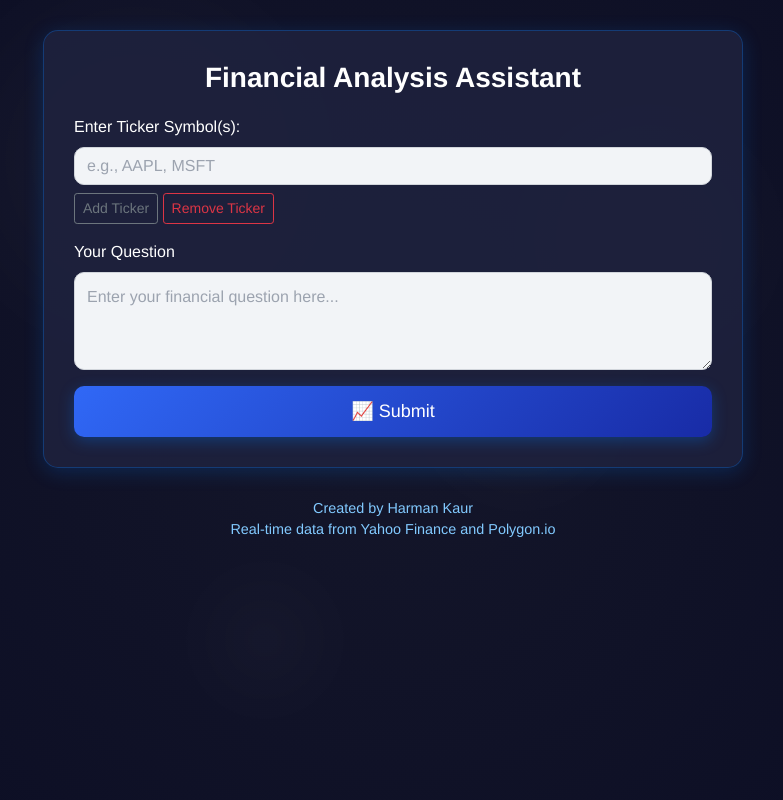
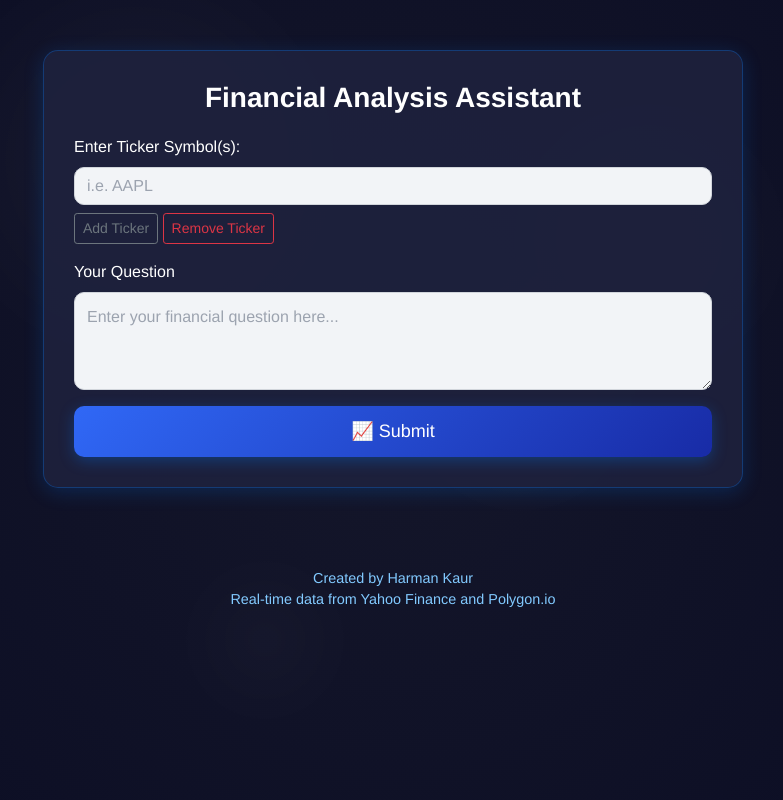
Before and after one commit to HarmanK00/RAG-ResearchPaper, a Flask app: page / in a window 1280 px wide. Shown: the whole page, without its empty margins (247-1030 px from the left). Run offline with Flask 3, Linux system fonts and the light colour scheme; some libraries are stand-ins or nearby versions.

Commit message:
Fixed scrolling issue for Financial Analysis Assistant

```diff
--- a/templates/index.html
+++ b/templates/index.html
@@ -24,7 +24,7 @@
             flex-direction: column;
             align-items: center;
             min-height: 100vh;
-            overflow: hidden;
+            overflow: auto; /* Allow scroll when needed */
             position: relative;
         }
 
@@ -49,7 +49,7 @@
         .container {
             max-width: 700px;
             width: 100%;
-            margin-top: 30px;
+            margin: 50px 0; /* Added margin-bottom to provide spacing for long responses */
             padding: 30px;
             background: rgba(30, 34, 61, 0.9); /* Semi-transparent dark background */
             border-radius: 15px;
@@ -140,7 +140,7 @@
             <div class="form-group">
                 <label>Enter Ticker Symbol(s):</label>
                 <div id="ticker-container">
-                    <input type="text" name="tickers" class="form-control mb-2" placeholder="e.g., AAPL, MSFT">
+                    <input type="text" name="tickers" class="form-control mb-2" placeholder="i.e. AAPL">
                 </div>
                 <button type="button" class="btn btn-sm btn-outline-secondary" onclick="addTickerField()">Add Ticker</button>
                 <button type="button" class="btn btn-sm btn-outline-danger" onclick="removeTickerField()">Remove Ticker</button>
```
